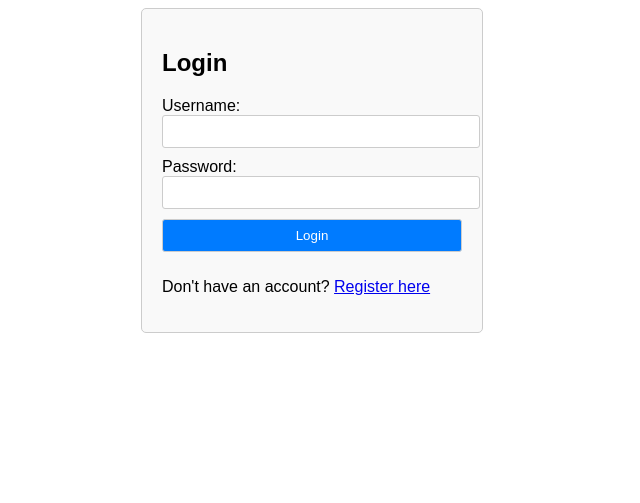
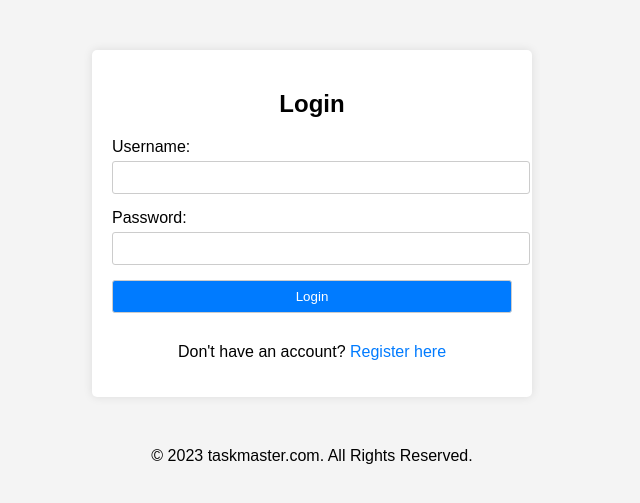
Before and after one commit to Lunarking030/taskmaster, a PHP site: page /login.php in a window 1280 px wide. Shown: the top 503 px of the page, without its empty margins (328-968 px from the left). Run offline with PHP 8.4, Linux system fonts and the light colour scheme.

Commit message:
added footer file
Added footer to the bottom of every displayed file to show copyright stuff.

```diff
--- a/calendar.php
+++ b/calendar.php
@@ -168,5 +168,10 @@
     });
 </script>
 
+
+<?php
+        include('footer.php'); // add copyright stuff at the end of the page
+    ?>
+
 </body>
 </html>
--- a/dashboard.php
+++ b/dashboard.php
@@ -172,6 +172,9 @@ if (isset($_POST['logout'])) {
 </script>
 </div>
 
+<?php
+        include('footer.php'); // add copyright stuff at the end of the page
+    ?>
 
 </body>
 </html>
--- a/events.php
+++ b/events.php
@@ -150,9 +150,13 @@ session_start();
 
         $conn->close();
         ?>
-        <!-- End of PHP code -->
+
     </div>
 </div>
 
+<?php
+        include('footer.php'); // add copyright stuff at the end of the page
+    ?>
+
 </body>
 </html>
--- /dev/null
+++ b/footer.php
@@ -0,0 +1,7 @@
+<!-- footer.php -->
+
+<footer class="footer">
+    <div class="container" style="text-align: center;">
+        <p>&copy; <?php echo date("Y"); ?> taskmaster.com. All Rights Reserved.</p>
+    </div>
+</footer>
--- a/login.php
+++ b/login.php
@@ -6,20 +6,31 @@
         /* Basic CSS for login form */
         body {
             font-family: Arial, sans-serif;
+            background-color: #f4f4f4;
+            margin: 0;
+            padding: 0;
         }
-        .login-container {
-            width: 300px;
-            margin: 0 auto;
+        .registration-container {
+            width: 400px;
+            margin: 50px auto;
             padding: 20px;
-            border: 1px solid #ccc;
             border-radius: 5px;
-            background-color: #f9f9f9;
+            background-color: #fff;
+            box-shadow: 0 0 10px rgba(0, 0, 0, 0.1);
+        }
+        h2 {
+            text-align: center;
+            margin-bottom: 20px;
+        }
+        label {
+            display: block;
+            margin-bottom: 5px;
         }
         input[type="text"],
         input[type="password"],
         input[type="submit"] {
             width: 100%;
-            margin-bottom: 10px;
+            margin-bottom: 15px;
             padding: 8px;
             border-radius: 3px;
             border: 1px solid #ccc;
@@ -32,10 +43,21 @@
         input[type="submit"]:hover {
             background-color: #0056b3;
         }
+        p {
+            text-align: center;
+            margin-top: 15px;
+        }
+        a {
+            color: #007bff;
+            text-decoration: none;
+        }
+        a:hover {
+            text-decoration: underline;
+        }
     </style>
 </head>
 <body>
-    <div class="login-container">
+    <div class="registration-container">
         <h2>Login</h2>
         <form action="login_process.php" method="post">
             <label for="username">Username:</label>
@@ -48,5 +70,9 @@
         </form>
         <p>Don't have an account? <a href="registration_form.php">Register here</a></p>
     </div>
+
+    <?php
+        include('footer.php'); // add copyright stuff at the end of the page
+    ?>
 </body>
 </html>
--- a/registration_form.php
+++ b/registration_form.php
@@ -74,5 +74,10 @@
         </form>
         <p>Already have an account? <a href="login.php">Login here</a></p>
     </div>
+
+    <?php
+include('footer.php'); // add copyright stuff at the end of the page
+?>
+
 </body>
 </html>
--- a/tasks.php
+++ b/tasks.php
@@ -200,5 +200,10 @@ mysqli_close($mysqli);
     </div>
 </div>
 
+<?php
+        include('footer.php'); // add copyright stuff at the end of the page
+    ?>
+
+
 </body>
 </html>
```
Also changed, not shown: account_settings.php (+7 -1 lines).
